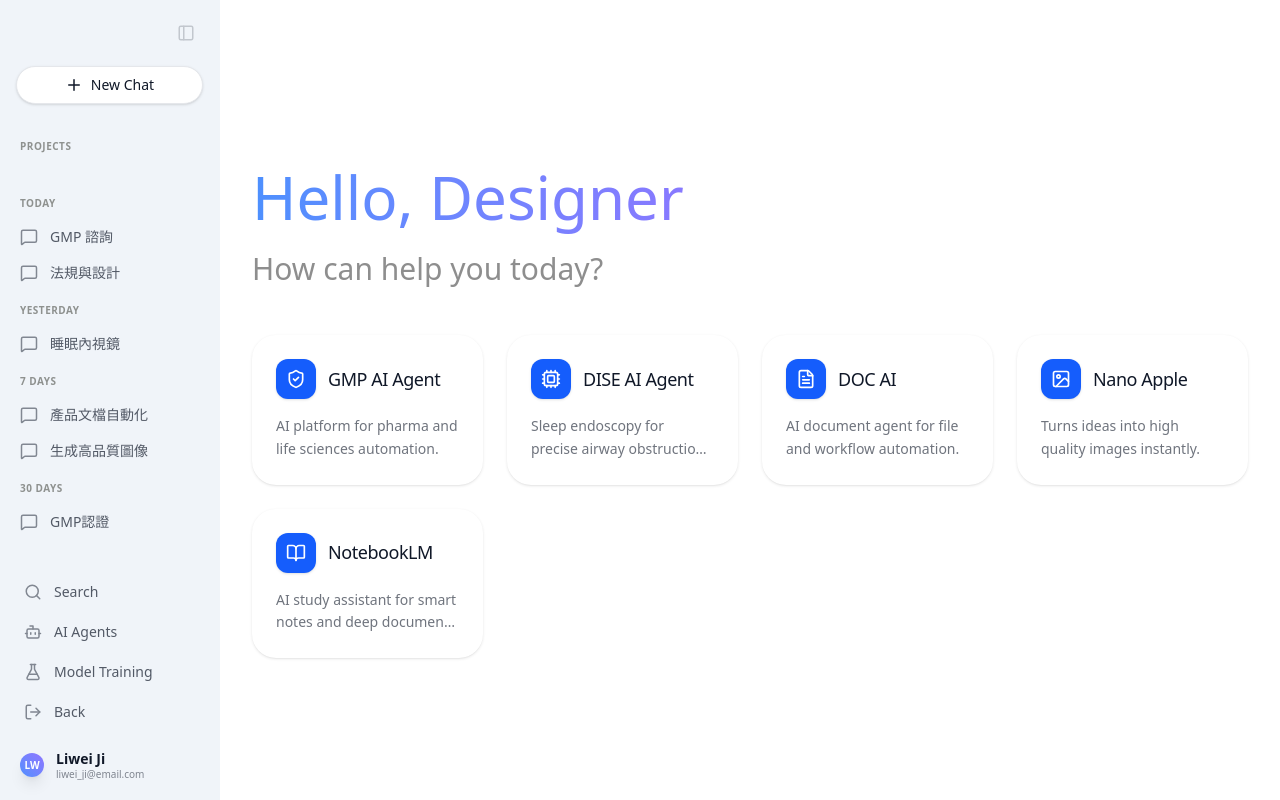
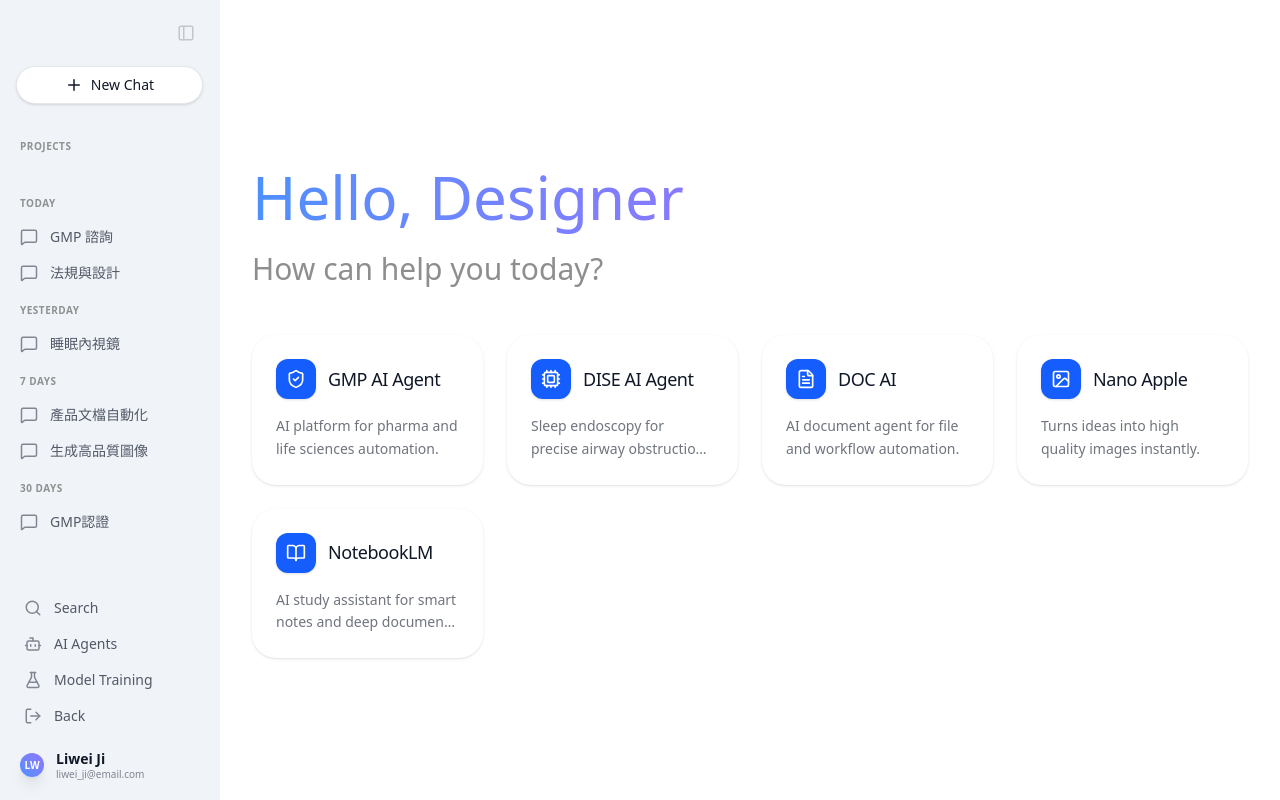
Before and after one commit to Liwei-Ji/ai-agent-input, a React (Vite) app: page / in a window 1280 px wide. Both pictures are taken after a click on the button "Nano Apple". Built offline with nearby package versions, Linux system fonts and the light colour scheme.

Commit message:
Aadjust 4 button gap-1 to gap-0

```diff
--- a/src/pages/Sidebar.tsx
+++ b/src/pages/Sidebar.tsx
@@ -424,7 +424,7 @@ export const Sidebar: React.FC<SidebarProps> = ({
                     )}
                 </div>
 
-                <div className={cn("border-t border-inherit mt-auto flex flex-col gap-1 shrink-0", isSidebarOpen ? "p-3" : "p-1.5")}>
+                <div className={cn("border-t border-inherit mt-auto flex flex-col gap-0 shrink-0", isSidebarOpen ? "p-3" : "p-1.5")}>
                     {[
                         { icon: Search, label: 'Search', onClick: () => { setActiveView('search'); setSelectedAgent(null); if (isMobile) setIsSidebarOpen(false); }, active: activeView === 'search' },
                         { icon: Bot, label: 'AI Agents', onClick: () => { setActiveView('agents'); if (isMobile) setIsSidebarOpen(false); }, active: activeView === 'agents' },
```
